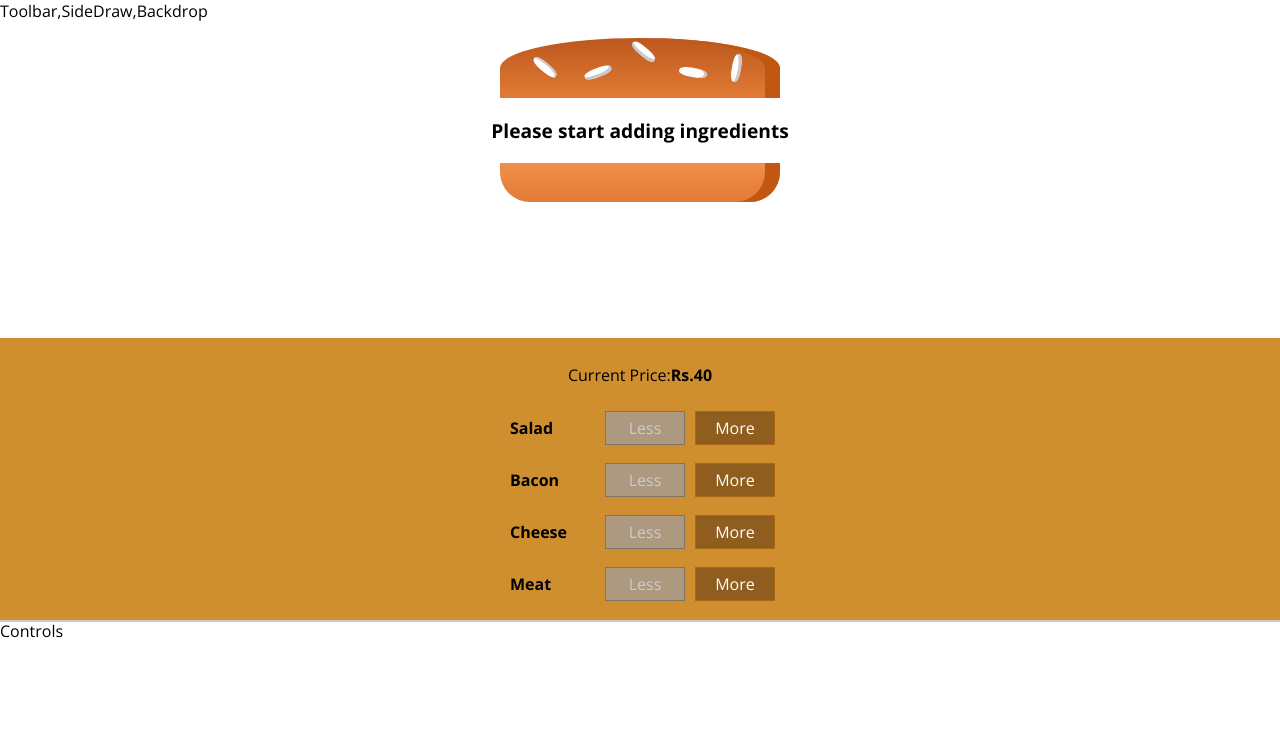
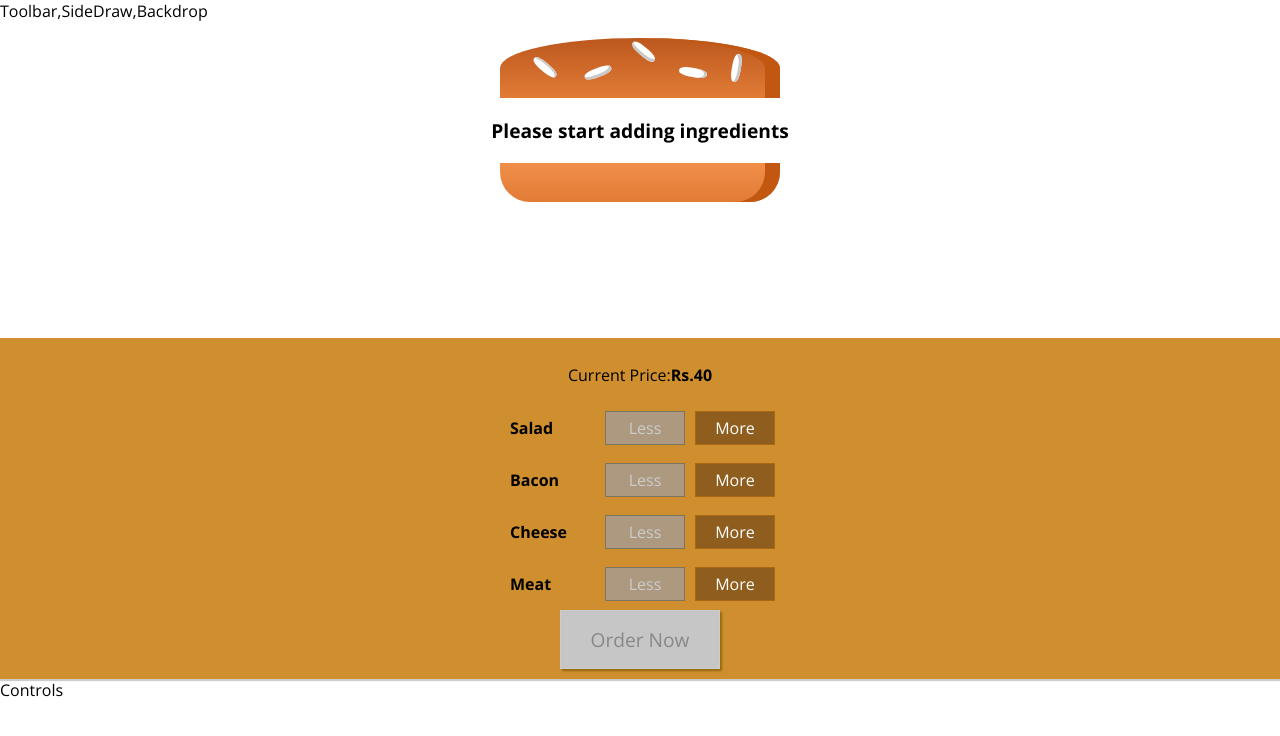
Before and after one commit to kgkushagra/burger-builder, a React (Create React App) app: page / in a window 1280 px wide. Shown: the top 736 px of the page. Built offline with nearby package versions, Linux system fonts and the light colour scheme.

Commit message:
added a 'order now'  button

```diff
--- a/src/components/Burger/BuildControls/BuildControls.js
+++ b/src/components/Burger/BuildControls/BuildControls.js
@@ -21,6 +21,8 @@
                     disabled={props.disabled[control.type]}
                     />
             ))}
+            <button className={classes.OrderButton}
+            disabled={!props.purchasable}>Order Now</button>
         </div>
     );
 };
--- a/src/components/Burger/BuildControls/BuildControls.module.css
+++ b/src/components/Burger/BuildControls/BuildControls.module.css
@@ -8,3 +8,45 @@
     margin: auto;
     padding: 10px 0;
 }
+
+
+.OrderButton {
+    background-color: #DAD735;
+    outline: none;
+    cursor: pointer;
+    border: 1px solid #966909;
+    color: #966909;
+    font-family: inherit;
+    font-size: 1.2em;
+    padding: 15px 30px;
+    box-shadow: 2px 2px 2px #966909;
+}
+
+.OrderButton:hover, .OrderButton:active {
+    background-color: #A0DB41;
+    border: 1px solid #966909;
+    color: #966909;
+}
+
+.OrderButton:disabled {
+    background-color: #C7C6C6;
+    cursor: not-allowed;
+    border: 1px solid #ccc;
+    color: #888888;
+}
+
+.OrderButton:not(:disabled) {
+    animation: enable 0.3s linear;
+}
+
+@keyframes enable {
+    0% {
+        transform: scale(1);
+    }
+    60% {
+        transform: scale(1.1);
+    }
+    100% {
+        transform: scale(1);
+    }
+}
--- a/src/containers/BurgerBuilder/BurgerBuilder.js
+++ b/src/containers/BurgerBuilder/BurgerBuilder.js
@@ -17,7 +17,20 @@
             cheese:0,
             meat:0,
         },
-        totalPrice: 40
+        totalPrice: 40,
+        purchasable:false
+    }
+
+    updatePurchaseState=(ingredients)=>{
+
+        const sum=Object.keys(ingredients)
+            .map(igKey=>{
+                return ingredients[igKey];
+            })
+            .reduce((sum,el)=>{
+                return sum+el;
+            },0);
+            this.setState({purchasable:sum>0});
     }
 
     addIngredientHandler=(type)=>{
@@ -33,6 +46,7 @@
             ingredients:updatedIngredients,
             totalPrice:newPrice
         });
+        this.updatePurchaseState(updatedIngredients);
     }
 
     removeIngredientHandler=(type)=>{
@@ -51,6 +65,7 @@
             ingredients:updatedIngredients,
             totalPrice:newPrice
         });
+        this.updatePurchaseState(updatedIngredients);
     }
     render(){
         const disabledInfo={
@@ -66,7 +81,9 @@
                     ingredientAdded={this.addIngredientHandler}
                     ingredientRemoved={this.removeIngredientHandler}
                     disabled={disabledInfo}
+                    purchasable={this.state.purchasable}
                     price={this.state.totalPrice}
+
                     />
                 <div>Controls</div>
             </Aux>
```
